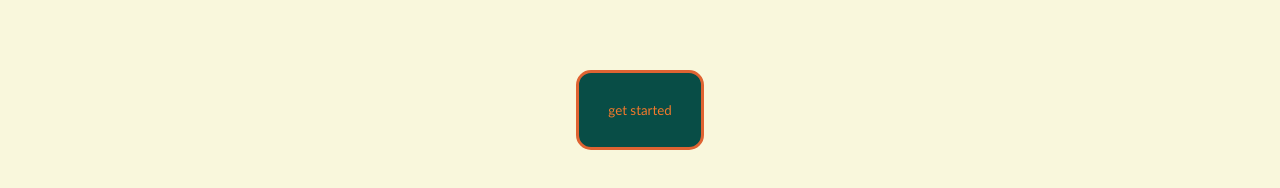
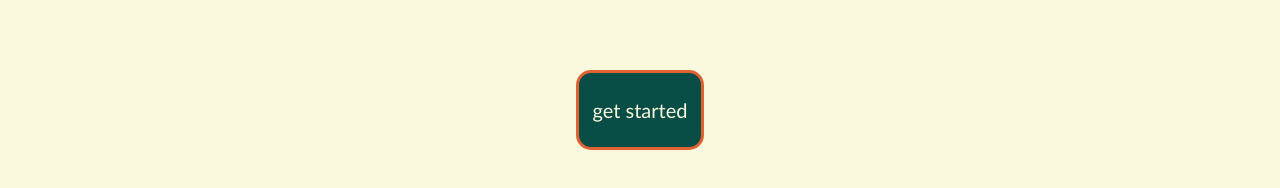
Before and after one commit to SchoolOfCode/bc13_final-project_front-end-amb, a React (Create React App) app: page / in a window 1280 px wide. In both pictures the pointer is over the button "get started". Shown: the part 350-538 px from the top of the page. Built offline with nearby package versions, Linux system fonts and the light colour scheme.

Commit message:
get started button css done

```diff
--- a/src/components/Login/login.css
+++ b/src/components/Login/login.css
@@ -25,14 +25,15 @@
     font-family: var(--font);
     margin: auto;
     border: 1px solid var(--light-orange);
+    font-size: 1.25rem;
 
 }
 
 .getStarted:hover,
 .getStarted:active {
     border: 3px solid var(--dark-orange);
-    color: var(--light-orange);
-}
+    font-size: 1.25rem;
+    }
 
 /* .flex-item > button {
     width: 100px;
```
